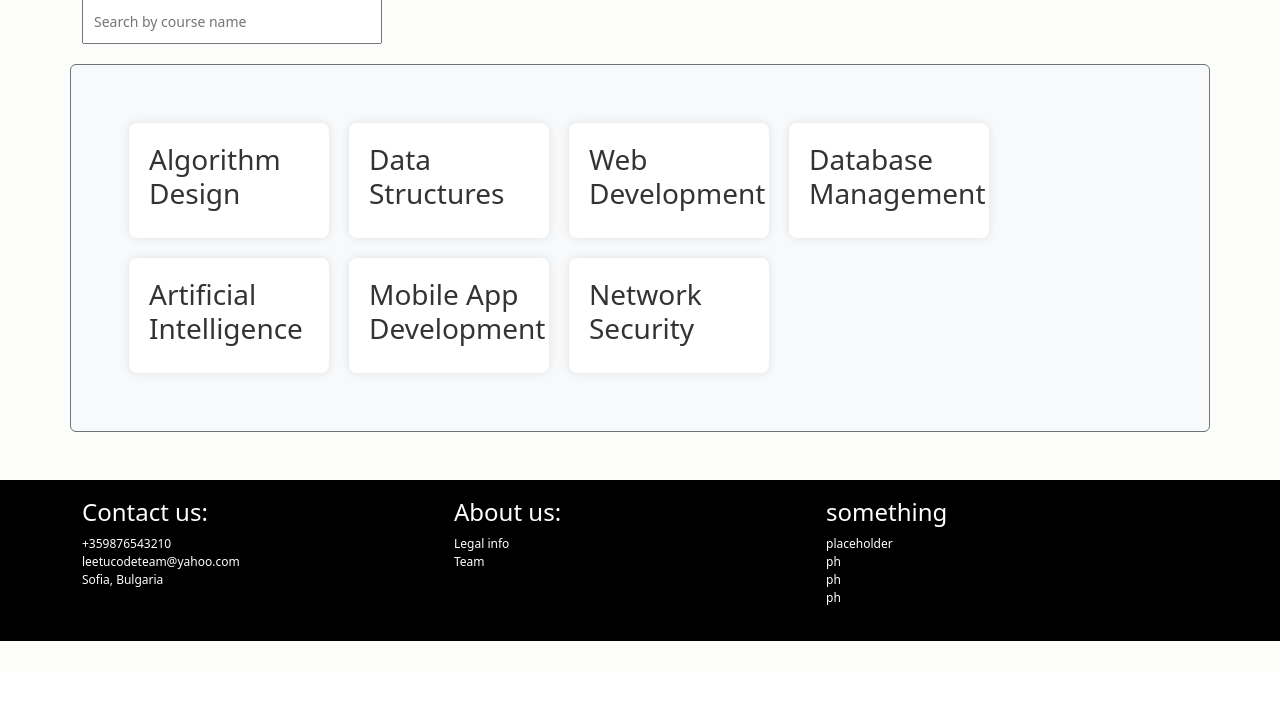
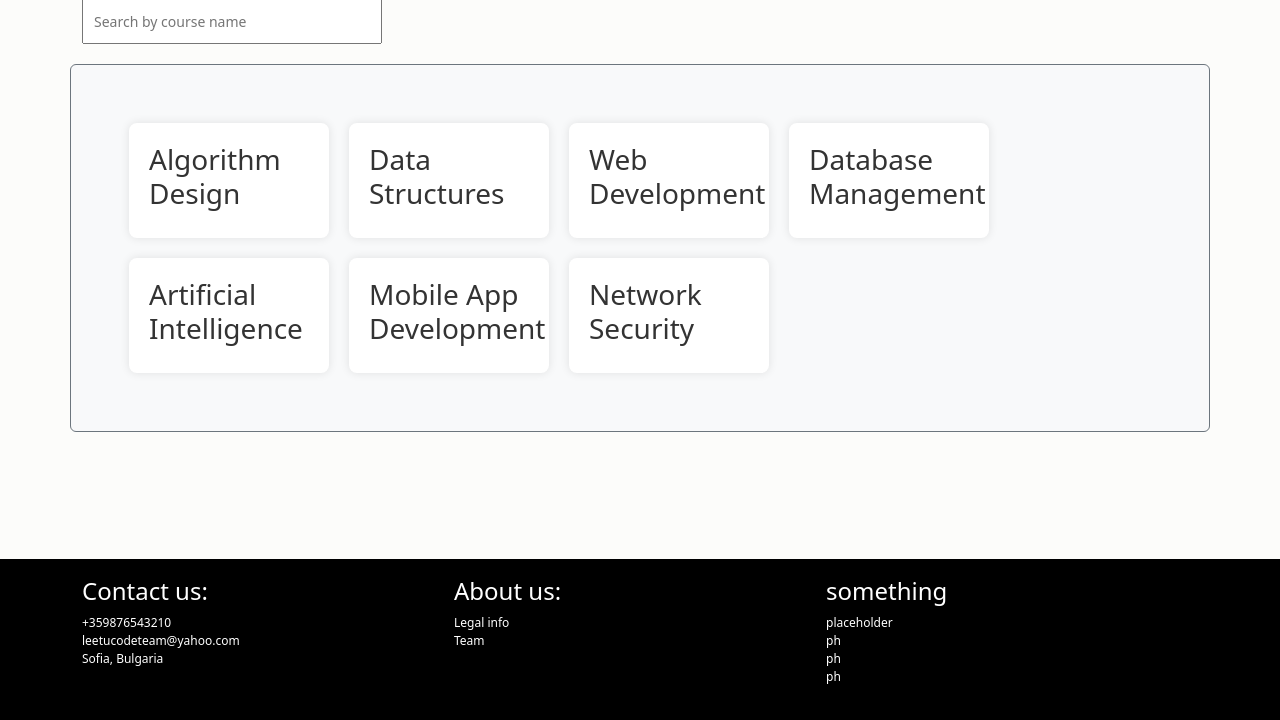
Before and after one commit to Hriis1/LeeTUcode, a PHP site: page /courses.php in a window 1280 px wide. Shown: the part 129-849 px from the top of the page. Before the commit the page ends 770 px from the top, so only its background shows below. Run offline with PHP 8.4, Linux system fonts and the light colour scheme; some libraries are stand-ins or nearby versions.

Commit message:
giving main a min height

```diff
--- a/rec/css/footer.css
+++ b/rec/css/footer.css
@@ -1,3 +1,8 @@
+main{
+	margin:0;
+	min-height:70vh;
+}
+
 footer{
     width: 100%;
     height: fit-content;
```
